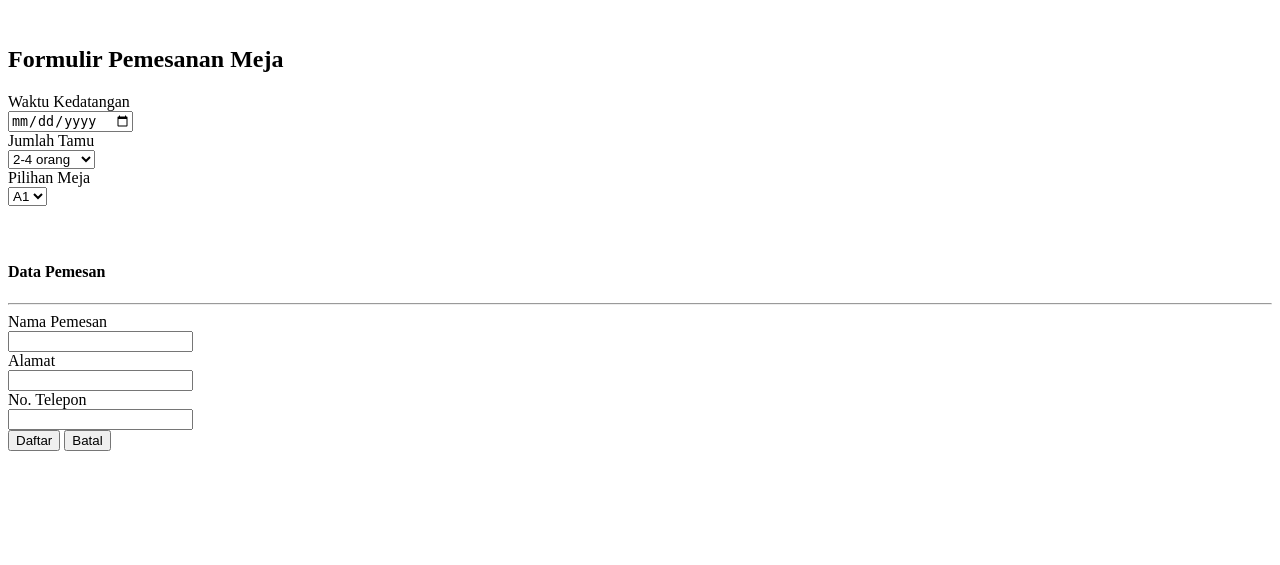
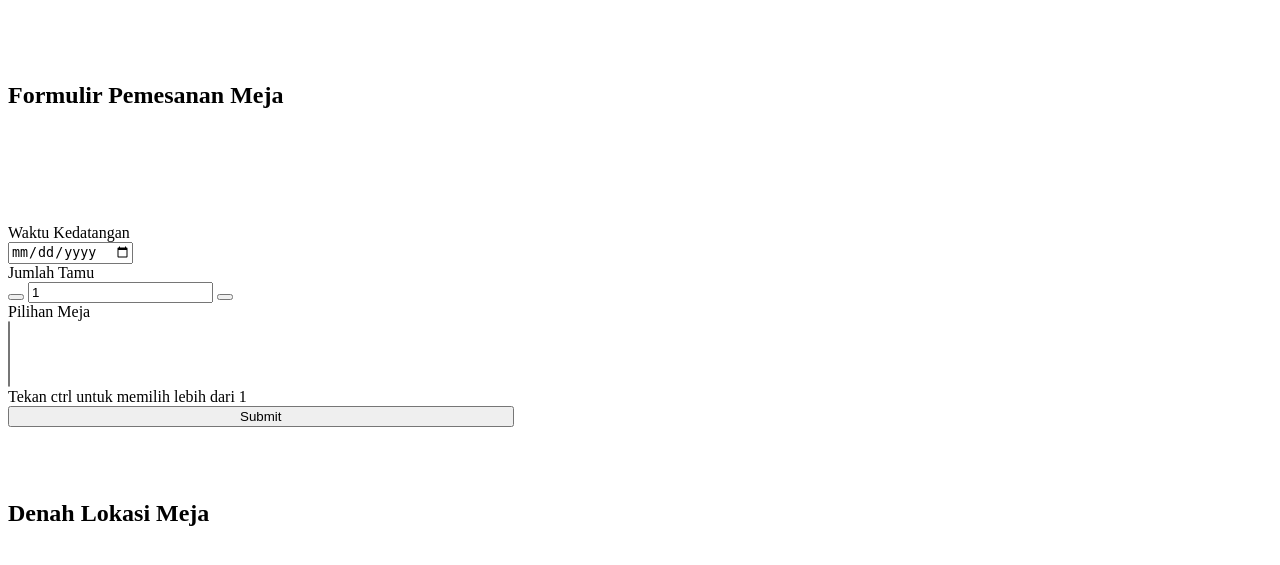
Before and after one commit to icaads/project_pemweb_padang777, a CodeIgniter app: the page made by application/views/pages/reservationform.php in a window 1280 px wide. Shown: the top 565 px of the page. Run offline with CodeIgniter, Linux system fonts and the light colour scheme; data that the repository does not hold is empty.

Commit message:
all complete

```diff
--- a/application/models/Cabang.php
+++ b/application/models/Cabang.php
@@ -16,7 +16,7 @@
         }
 
         public function show_cabang_case($lokasi){
-            $this->db->where('Kota',$lokasi);
+            $this->db->where('IDCabang',$lokasi);
             $query = $this->db->get('cabang');
             return $query->result_array();
         }
--- a/application/views/pages/reservationform.php
+++ b/application/views/pages/reservationform.php
@@ -6,16 +6,40 @@
 </head>
 
 <body>
+	<?php echo $js; echo $css;?>
+	<div class="container">
+		<?php
+			if($this->session->userdata('status')=='member'){
+				echo $navigation_login;
+			}
+			else {
+				echo $navbar_guest;
 
-	<div class="container">
-		<?php echo $js; echo $css; echo $navigation_login;  ?>
-		<?php echo form_open(); ?>
+			}
+
+		?>
+			<?php echo form_open('reservasi/pesan'); ?>
 			<br>
+			<br>
+			<br>
+
 			<h2 class="text-center">Formulir Pemesanan Meja</h2>
+			<br>
+			<br>
+			<div class=row>
+				<div class="col-lg-6 mb-4">
+					<div class="card border-dark rounded-0">
+
+						<div class="card-header p-0">
+							<div class="bg-dark text-white text-center py-2">
+								<h3 style="color:white">
+									<i class="fa fa-spoon"></i> Reservasi:</h3>
+							</div>
+						</div>
 						<div class="form-group">
 
-			<label for="waktu_datang" class="col-sm-3 control-label">Waktu Kedatangan</label>
-			<div class="col-sm-9">
+							<label for="waktu_datang" class="col-sm-4 control-label">Waktu Kedatangan</label>
+							<div class="col-sm-12">
 								<div class="input-group">
 									<div class="input-group-addon bg-light">
 										<i class="fa fa-calendar text-info"></i>
@@ -27,89 +51,83 @@
 						</div>
 						<div class="form-group">
 							<label for="jumlah_tamu" class="col-sm-3 control-label">Jumlah Tamu</label>
-			<div class="col-sm-9">
+							<div class="col-sm-12">
+
+
+
                                         <div class="input-group">
-					<div class="input-group-addon bg-light">
-						<i class="fa fa-users text-info"></i>
+                                    <span class="input-group-btn">
+                                        <button type="button" class="quantity-left-minus btn btn-info btn-number"  data-type="minus" data-field="">
+                                          <span class="fa fa-minus"></span>
+                                        </button>
+                                    </span>
+									<input type="text" id="quantity" name="quantity" class="form-control input-number text-center" value="1" min="1" max="100">
+                                    <span class="input-group-btn">
+                                        <button type="button" class="quantity-right-plus btn btn-info btn-number" data-type="plus" data-field="">
+                                            <span class="fa fa-plus"></span>
+                                        </button>
+                                    </span>
                                 </div>
-					<select name="jumlah_tamu" class="form-control">
-						<option>2-4 orang</option>
-						<option>5-8 orang</option>
-						<option>9-12 orang</option>
-						<option>>12 orang</option>
-					</select>
-				</div>
+
+
 							</div>
 						</div>
 						<div class="form-group">
 							<label for="pilih_meja" class="col-sm-3 control-label">Pilihan Meja</label>
-			<div class="col-sm-9">
+							<div class="col-sm-12">
 								<div class="input-group">
 									<div class="input-group-addon bg-light">
 										<i class="fa fa-spoon text-info"></i>
 									</div>
-					<select name="meja_cb1" class="form-control">
-						<option>A1</option>
-						<option>A2</option>
-						<option>A3</option>
-						<option>A4</option>
-						<option>A5</option>
-						<option>B1</option>
-						<option>B2</option>
-						<option>B3</option>
-						<option>B4</option>
+
+
+									<select multiple class="form-control">
+									<?php foreach($meja as $row){ ?>
+									<option>
+										<?php echo $row['LokasiMeja'];?>
+									</option>
+									<?php } ?>
 								  </select>
+
+
 								</div>
 								</div>
+								<label for="pilih_meja" class="col-sm-12 control-label">Tekan ctrl untuk memilih lebih dari 1</label>
+							</div>
+
+
+
+						<div class="text-center">
+							<button type="submit" class="btn btn-primary btn-xs" style="width:40%">Submit</button>
+						</div>
+						<br>
+
 					</div>
 					<br>
 					<br>
-		<h4>Data Pemesan</h4>
-		<hr/>
-		<div class="form-group">
-			<label for="nama_pemesan" class="col-sm-3 control-label">Nama Pemesan</label>
-			<div class="col-sm-9">
-				<div class="input-group">
-					<div class="input-group-addon bg-light">
-						<i class="fa fa-user text-info"></i>
+								<?php echo form_close(); ?>
+
+
 				</div>
-					<?php echo form_input(array('type'=>'text', 'class'=>'form-control','name'=>'nama_pemesan')); ?>
+				<div>
+
+					<h2 class ="text-center">Denah Lokasi Meja</h2>
+						<?php
+						if($Cabang != NULL){ ?>
+							<img src=" <?php echo base_url('');?><?php echo $Cabang[0]['LinkDenah']?>" style="width:550px;height:400px">
+						<?php }
+						?>
+
 				</div>
-				<?php echo form_error('nama_pemesan', '<p class="text-danger">','</p>'); ?>
+
 			</div>
+
+
 	</div>
-		<div class="form-group">
-			<label for="alamat" class="col-sm-3 control-label">Alamat</label>
-			<div class="col-sm-9">
-				<div class="input-group">
-					<div class="input-group-addon bg-light">
-						<i class="fa fa-map-marker text-info"></i>
-					</div>
-					<?php echo form_input(array('type'=>'text', 'class'=>'form-control','name'=>'alamat')); ?>
-				</div>
-				<?php echo form_error('alamat', '<p class="text-danger">','</p>'); ?>
-			</div>
-		</div>
-		<div class="form-group">
-			<label for="notelp" class="col-sm-3 control-label">No. Telepon</label>
-			<div class="col-sm-9">
-				<div class="input-group">
-					<div class="input-group-addon bg-light">
-						<i class="fa fa-phone text-info"></i>
-					</div>
-					<?php echo form_input(array('type'=>'text', 'class'=>'form-control','name'=>'notelp')); ?>
-				</div>
-				<?php echo form_error('notelp', '<p class="text-danger">','</p>'); ?>
-			</div>
-		</div>
-		<div class="form-group">
-			<div class="col-sm-9 col-sm-offset-3">
-				<button type="submit" class="btn btn-primary btn-block">Daftar</button>
-				<button type="submit" class="btn btn-secondary btn-block">Batal</button>
-			</div>
-		</div>
-	</div>
-	<?php echo $footer; ?>
+	<br>
+	<br>
+
+	<?php echo $footer; echo $button_script;?>
 </body>
 
 </html>
```
Also changed, not shown: application/controllers/Reservasi.php (+21 -0 lines), application/views/include/button_script.php (added, +36 -0 lines), assets/picture/denah/Bekasi.jpg (added), assets/picture/denah/Bogor.jpg (added), assets/picture/denah/Depok.jpg (added), assets/picture/denah/Jakarta.jpg (added), assets/picture/denah/Tangerang.jpg (added). Lines whose indentation alone changed are shown as unchanged.
